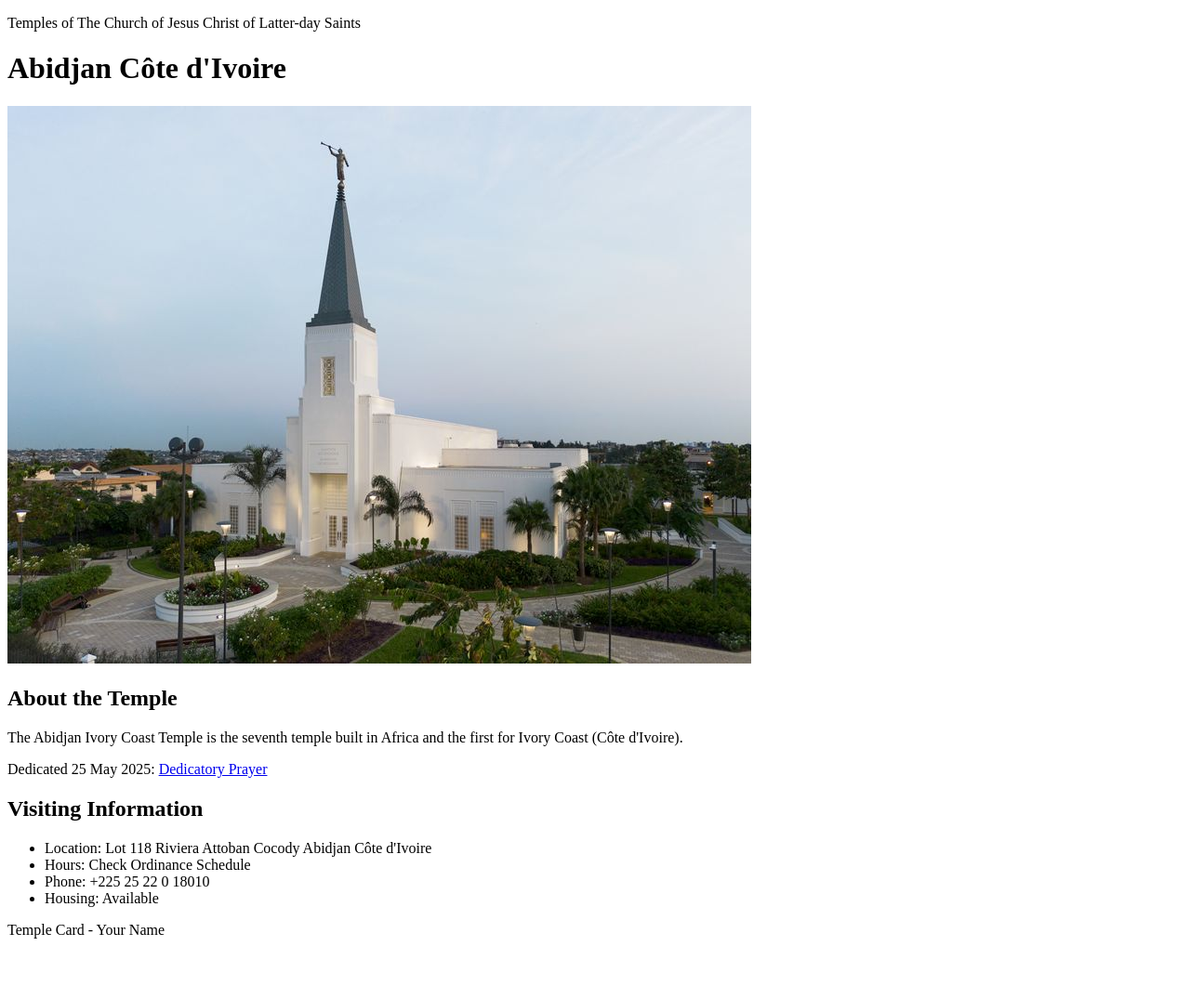
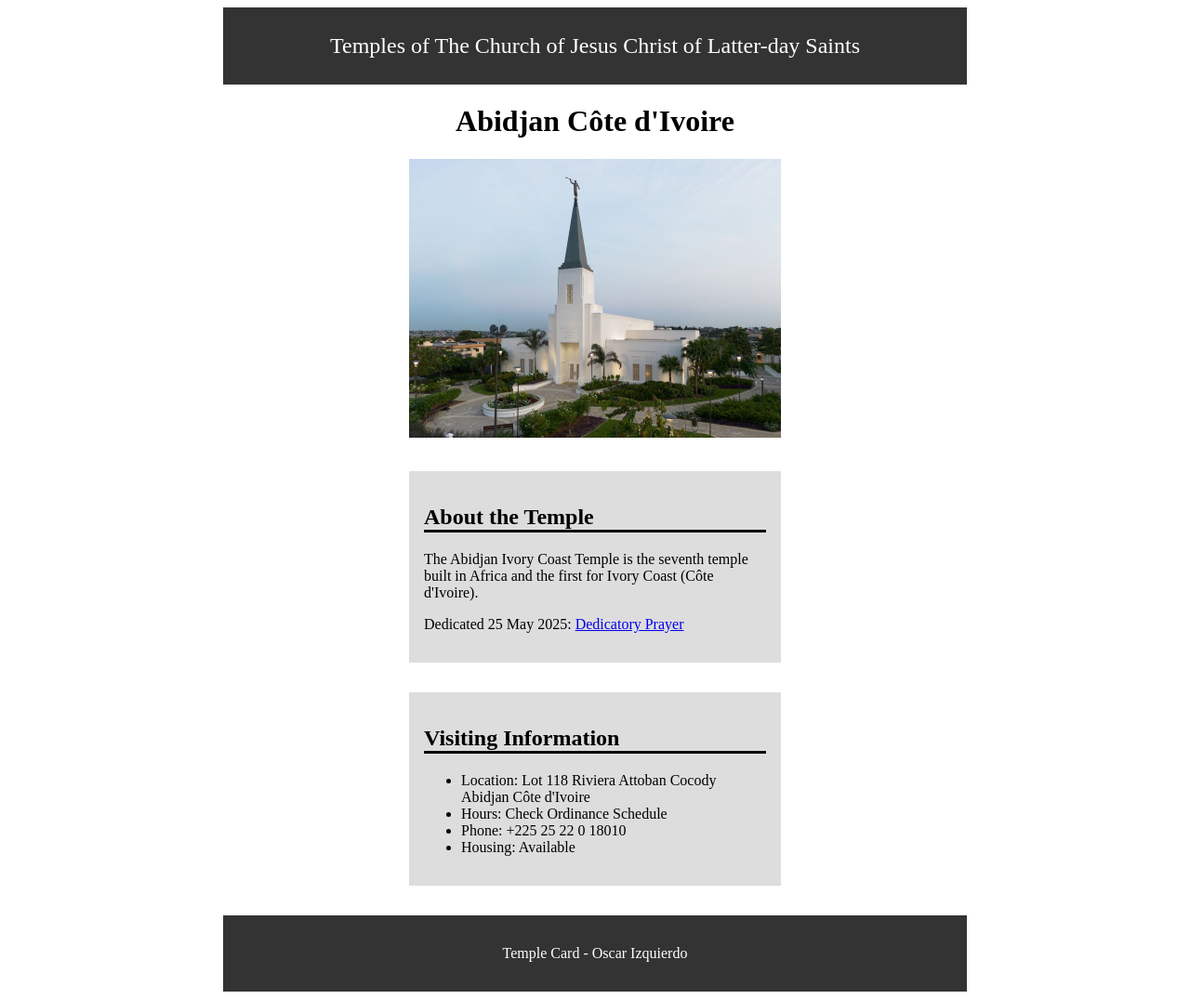
Before and after one commit to izceos67/wdd130, a plain HTML site: page week02/temple.html in a window 1280 px wide. Shown: the whole page at 93% size. Before the commit the page ends 1026 px from the top, so only its background shows below. Drawn offline with Linux system fonts and the light colour scheme.

Commit message:
added css to temples.html

```diff
--- /dev/null
+++ b/week02/styles/temple.css
@@ -0,0 +1,51 @@
+* {
+    box-sizing: border-box;
+}
+
+img {
+    width: 100%;
+    height: auto;
+}
+
+header,
+main,
+footer {
+    max-width: 800px;
+    margin: 0 auto;
+}
+
+header {
+    background-color: #333333;
+    color: white;
+    padding: .25rem;
+    text-align: center;
+    font-size: 1.5rem;
+}
+
+main {
+    width: 400px;
+    margin: 0 auto;
+}
+
+h1 {
+    text-align: center;
+}
+
+section {
+    margin: 2em 0;
+    background-color: #dddddd;
+    padding: 1rem;
+}
+
+section h2 {
+    text-align: left;
+    border-bottom: solid #000;
+    1px;
+}
+
+footer {
+    background-color: #333333;
+    padding: 1em;
+    text-align: center;
+    color: #fff;
+}
--- a/week02/temple.html
+++ b/week02/temple.html
@@ -5,6 +5,7 @@
     <meta charset="UTF-8">
     <meta name="viewport" content="width=device-width, initial-scale=1.0">
     <title>Temple Card - Abidjan Côte d'Ivoire</title>
+    <link rel="stylesheet" href="styles/temple.css">
 </head>
 
 <body>
@@ -32,7 +33,7 @@
         </section>
     </main>
     <footer>
-        <p>Temple Card - Your Name</p>
+        <p>Temple Card - Oscar Izquierdo</p>
     </footer>
 </body>
 
```
